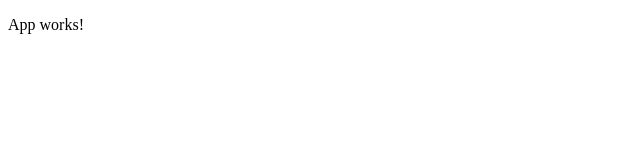
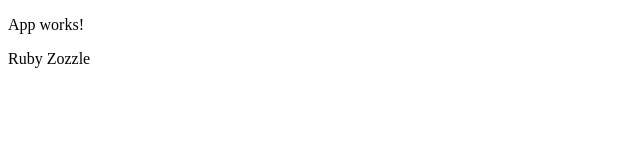
Before and after one commit to ellymaimon/tap-room-react, a React app: page /#/ in a window 1280 px wide. Shown: the top 160 px of the page, without its empty margins (0-640 px from the left). Built offline with nearby package versions, Linux system fonts and the light colour scheme.

Commit message:
Add content to keg list component, including imported mock data

```diff
--- a/src/components/KegList.jsx
+++ b/src/components/KegList.jsx
@@ -1,9 +1,14 @@
-import React from 'react'
+import React from 'react';
+import { KEGLIST } from './MockData';
 
 function KegList() {
+  console.log(KEGLIST);
+
   return (
     <div>
+      <p>{KEGLIST.masterKegList[0].name}</p>
+    </div>
+  );
+}
 
-    </div>
-  )
-}
+export default KegList;
```
